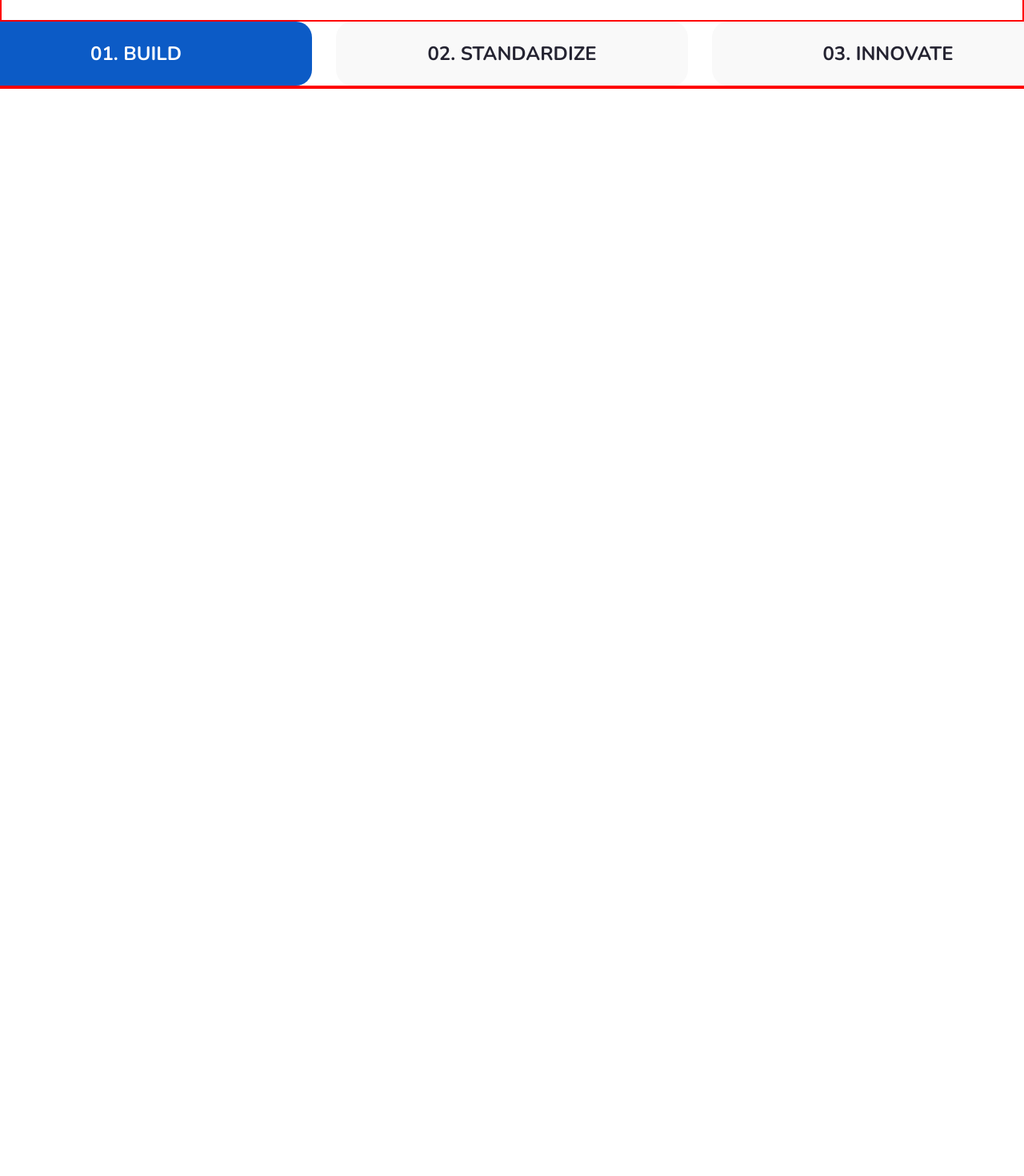
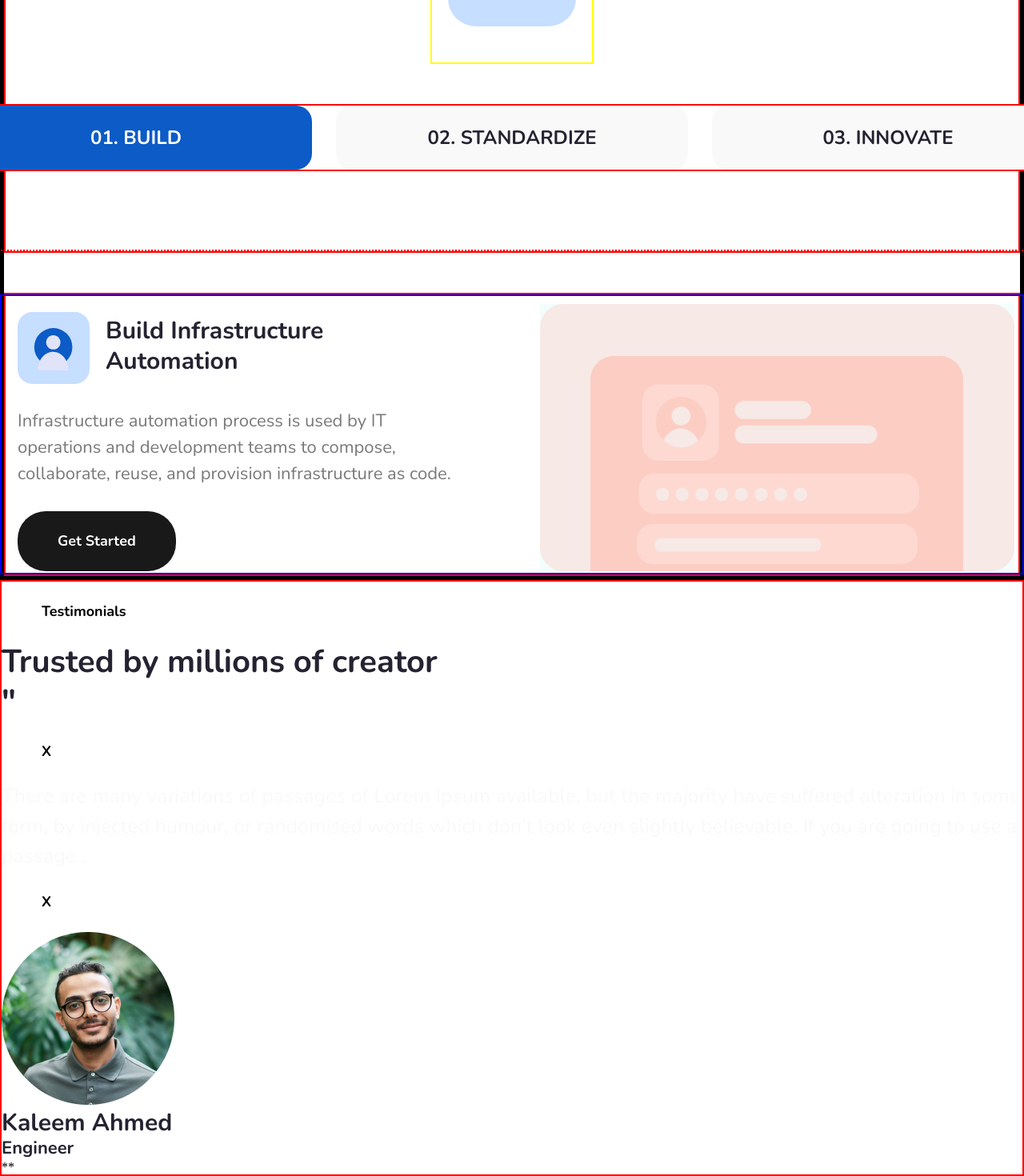
Before and after one commit to KaleemAhmed123/xerocodee-project, a React (Vite) app: page / in a window 1280 px wide. Shown: the part 3177-4647 px from the top of the page at 80% size. Before the commit the page ends 3288 px from the top, so only its background shows below. Built offline with nearby package versions, Linux system fonts and the light colour scheme; a web font is replaced by a local one.

Commit message:
testimonial done.

```diff
--- a/src/App.jsx
+++ b/src/App.jsx
@@ -3,7 +3,9 @@ import Navbar from "./components/navbar/Navbar";
 import Hero from "./components/hero/Hero";
 import Features from "./components/features/Features";
 import About from "./components/about/About";
-import SubHeaderBtn from "./components/subHeader/SubheaderBtn";
+// import SubHeaderBtn from "./components/subHeader/SubheaderBtn";
+import HowItWork from "./components/howItWorks/HowItWorks";
+import Testimonials from "./components/testimonials/Testimonials";
 
 const App = () => {
   return (
@@ -12,7 +14,8 @@ const App = () => {
       <Hero />
       <Features />
       <About />
-      <SubHeaderBtn />
+      <HowItWork />
+      <Testimonials />
     </div>
   );
 };
--- a/src/components/howItWorks/HowItWorks.jsx
+++ b/src/components/howItWorks/HowItWorks.jsx
@@ -1,41 +1,29 @@
 import SubHeaderBtn from "../subHeader/SubheaderBtn";
-import "./howItWorks.css";
+import "./howItWorks.scss";
 
 const HowItWork = () => {
   return (
-    <div className="how-it-work1">
-      <SubHeaderBtn />{" "}
-      <div className="content9">
-        {" "}
-        <div className="content10">
-          {" "}
-          <div className="content11">
-            {" "}
-            <div className="content12">
-              {" "}
-              <img className="icon3" alt="" src="/icon.svg" />{" "}
-              <h4 className="build-infrastructure-automatio-container">
-                {" "}
-                <p className="build-infrastructure">
-                  Build Infrastructure
-                </p>{" "}
-                <p className="build-infrastructure"> {`Automation `}</p>{" "}
-              </h4>{" "}
-            </div>{" "}
-            <p className="infrastructure-automation-proc">
-              {" "}
+    <div className="how-it-works">
+      <SubHeaderBtn />
+      <div className="wrapper">
+        <div className="build">
+          <div className="left">
+            <div className="profile">
+              <img src="/icon.svg" alt="profile icon" />
+              <h3>Build Infrastructure Automation</h3>
+            </div>
+            <p className="para">
               Infrastructure automation process is used by IT operations and
               development teams to compose, collaborate, reuse, and provision
-              infrastructure as code.{" "}
-            </p>{" "}
-          </div>{" "}
-          <button className="button8">
-            {" "}
-            <b className="get-started2">Get Started</b>{" "}
-          </button>{" "}
-        </div>{" "}
-        <img className="image-icon1" alt="" src="/image1@2x.png" />{" "}
-      </div>{" "}
+              infrastructure as code.
+            </p>
+            <button className="btn btn-black">Get Started</button>
+          </div>
+          <div className="right">
+            <img className="image-icon1" alt="" src="/image1@2x.png" />
+          </div>
+        </div>
+      </div>
     </div>
   );
 };
--- /dev/null
+++ b/src/components/howItWorks/howItWorks.scss
@@ -0,0 +1,52 @@
+.how-it-works{
+    border: 5px solid black;
+    margin-top: 150px;
+    .wrapper{
+        width: 100%;
+        margin-top: 50px;
+        .build{
+            border: 2px solid blue;
+            display: flex;
+            padding: 10px;
+            gap: 80px;
+            width: 1280px;
+            height: 350px;
+
+            .left{
+                display: flex;
+                flex-direction: column;
+                gap: 30px;
+                padding: 10px;
+                width: 590px;
+                height: 340px;
+
+                .profile{
+                    display: flex;
+                    gap: 20px;
+                    h3{
+                        width: 370px;
+                        height: 80px;
+                        margin-top: 5px;
+                    }
+                    img{
+                        width: 90px;
+                    }
+                }
+                .para{
+                    font-size: 22px;
+                    color: var(--secondary-two);
+                }
+
+            }
+            .right{
+                width: 600px;
+                height: 340px;
+
+                img{
+                    width: 100%;
+                }
+            }
+        }
+
+    }
+}
--- a/src/components/subHeader/SubheaderBtn.jsx
+++ b/src/components/subHeader/SubheaderBtn.jsx
@@ -1,17 +1,17 @@
 import "./SubHeaderBtn.scss";
 
-const SubHeaderBtn = () => {
+const SubHeaderBtn = ({ name, heading }) => {
   // TODO- btn functionality left only
   return (
     <div className="wrapper">
       <div className="sub-content">
         <div className="heading">
           <div className="">
-            <button className="btn btn-trans">How It Works</button>
+            <button className="btn btn-trans">{name}</button>
           </div>
           <h3 className="heading-text">
-            <h2>Work smarter</h2>
-            <h2>with easy deploys, manages & scales</h2>
+            <h2>{heading}</h2>
+            {/* <h2>with easy deploys, manages & scales</h2> */}
           </h3>
         </div>
         {/*  */}
--- a/src/components/testimonials/Testimonials.jsx
+++ b/src/components/testimonials/Testimonials.jsx
@@ -1,7 +1,42 @@
 import React from "react";
-
+import SubHeaderBtn from "../subHeader/SubheaderBtn";
+import { testimomialHeader } from "../../const/data";
 const Testimonials = () => {
-  return <div>Testimonials</div>;
+  const { name, heading } = testimomialHeader;
+  return (
+    <div className="wrapper">
+      <div className="testimonials">
+        {/*  */}
+        <div className="header">
+          <div className="btn btn trans">Testimonials</div>
+          <h2 className="">Trusted by millions of creator</h2>
+          <h2 className="">"</h2>
+        </div>
+        {/*  */}
+        <div className="testimonial-text">
+          <button className="btn">X</button>
+          <p className="para">
+            There are many variations of passages of Lorem Ipsum available, but
+            the majority have suffered alteration in some form, by injected
+            humour, or randomised words which don't look even slightly
+            believable. If you are going to use a passage .
+          </p>
+          <button className="btn">X</button>
+        </div>
+        {/*  */}
+        <div className="user">
+          <img src="/user.png" alt="user img" />
+          <h3>Kaleem Ahmed</h3>
+          <h4>Engineer</h4>
+          <div className="stars">
+            <span>*</span>
+            <span>*</span>
+          </div>
+        </div>
+        {/*  */}
+      </div>
+    </div>
+  );
 };
 
 export default Testimonials;
--- /dev/null
+++ b/src/components/testimonials/Testimonials.scss
@@ -0,0 +1,45 @@
+.wrapper{
+    // margin-left: 300px;
+
+    .testimonials{
+        display: flex;
+        flex-direction: column;
+        align-items: center;
+        // padding: 0px;
+        gap: 30px;
+
+        width: 1400px;
+        height: 640px;
+
+        .header{
+            display: flex;
+            flex-direction: column;
+            align-items: center;
+            gap: 25px;
+
+            width: 724px;
+            // height: 155px;
+        }
+        .testimonial-text{
+            width: 1400px;
+            height: 120px;
+
+            .para{
+                width: 1050px;
+                color: var(--primary-three);
+            }
+        }
+        .user{
+            display: flex;
+            flex-direction: column;
+            align-items: center;
+
+            width: 200px;
+            height: 230px;
+
+            img{
+                width: 100px;
+            }
+        }
+    }
+}
--- /dev/null
+++ b/src/const/data.js
@@ -0,0 +1,9 @@
+export const testimomialHeader = {
+  name: "testimonial",
+  heading: "Trusted by millions of creators.",
+};
+
+export const howItWorksHeader = {
+  name: "How it Works",
+  heading: "Work smarter with easy deploys, manages & scales",
+};
--- a/src/index.css
+++ b/src/index.css
@@ -79,7 +79,7 @@ p {
     gap: 10px;
     height: 75px;
 
-    /* width: 166px; */
+    width: fit-content;
     font-family: 'Nunito';
     font-style: normal;
     font-weight: 700;
@@ -100,7 +100,7 @@ p {
 }
 
 .btn-black {
-    background-color: black;
+    background-color: #000000e6;
     color: white;
 }
 
```
Also changed, not shown: src/components/howItWorks/howItWorks.css (deleted, +0 -114 lines), public/user.png (renamed from public/image@2x.png), src/components/testimonials/testimonials.css (deleted).
